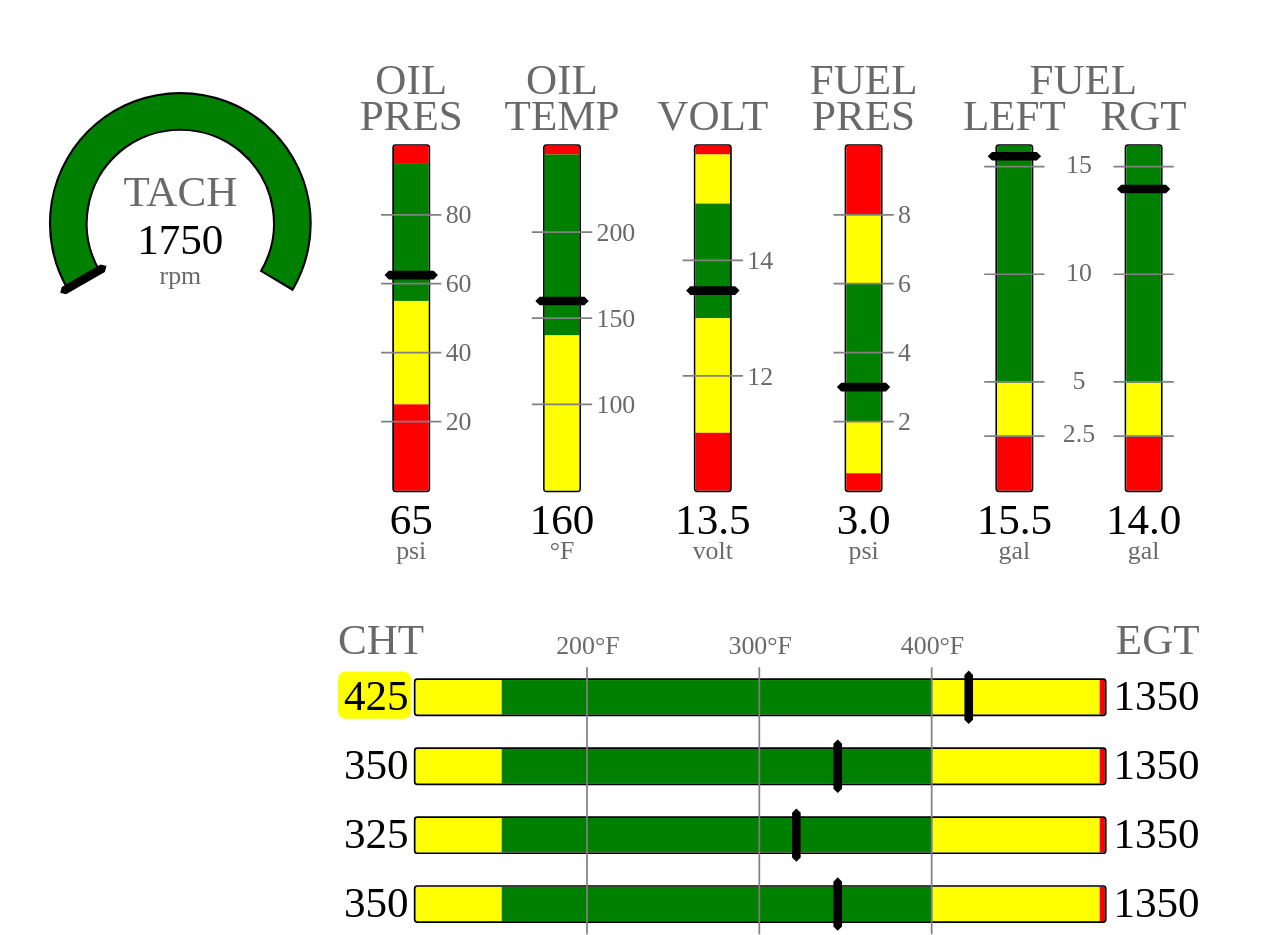
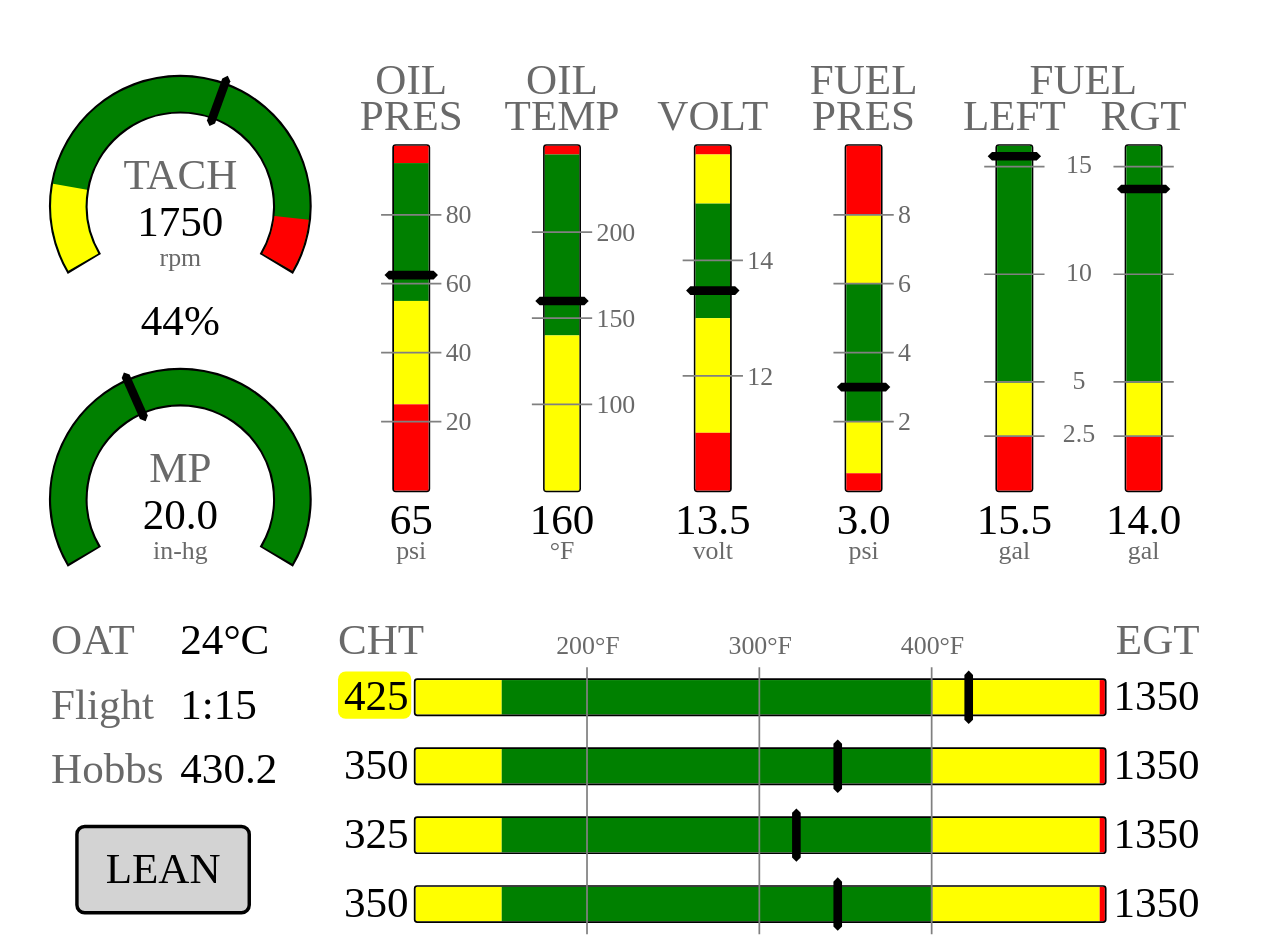
Before and after one commit to tomcourt/tomcourt.github.io, a plain HTML site: page efis.html in a window 1280 px wide. Drawn offline with Linux system fonts and the light colour scheme.

Commit message:
efis complete

```diff
--- a/efis.html
+++ b/efis.html
@@ -36,20 +36,58 @@
 		</g>
 	</defs>
 
-	<!-- Round gauge 240 degree sweep, 150 radius -->
-	<g transform="translate(150 200)">
-		<!-- <circle r="150" fill="gray"/>
-		<circle r="5" fill="white"/> -->
+	<!-- Tachometer round gauge 240 degree sweep, 130 radius, width 40, 0-3000 rpm -->
+	<g transform="translate(150 180)">
+		<!-- -31 to 31 degrees -->
 		<path d="M-111.4 67 A 130 130 0 1 1 111.4 67" fill="none" stroke="black" stroke-width="45" />
+		<!-- -30 to 30 degrees -->
 		<path d="M-112.6 65 A 130 130 0 1 1 112.6 65" fill="none" stroke="green" stroke-width="40" />
-		<g transform="rotate(-30)">
-			<use xlink:href="#vmark" x="-130" y="0"/>
-		</g>
+		<!-- 500 rpm -30 to 10 degrees -->
+		<path d="M-112.6 65 A 130 130 0 0 1 -128 -22.6" fill="none" stroke="yellow" stroke-width="40" />
+		<!-- 2700 rpm - 6 to 30 degrees -->
+		<path d="M129.2 13.6 A 130 130 0 0 1 112.6 65" fill="none" stroke="red" stroke-width="40" />
+
+		<use xlink:href="#vmark" x="-130" y="0" transform="rotate(110)"/>
+
 		<g font-size="50" text-anchor="middle" fill="dimgrey">
 			<text x="0" y="-20">TACH</text>
 			<text x="0" y="35" fill="black">1750</text>
 			<text x="0" y="70" font-size="30">rpm</text>
 		</g>
+	</g>
+
+	<!-- Manifold Pressure round gauge 240 degree sweep, 130 radius, width 40, 10-35 in-hg -->
+	<g transform="translate(150 520)">
+		<!-- -31 to 31 degrees -->
+		<path d="M-111.4 67 A 130 130 0 1 1 111.4 67" fill="none" stroke="black" stroke-width="45" />
+		<!-- -30 to 30 degrees -->
+		<path d="M-112.6 65 A 130 130 0 1 1 112.6 65" fill="none" stroke="green" stroke-width="40" />
+
+		<use xlink:href="#vmark" x="-130" y="0" transform="rotate(66)"/>
+
+		<g font-size="50" text-anchor="middle" fill="dimgrey">
+			<text x="0" y="-20">MP</text>
+			<text x="0" y="35" fill="black">20.0</text>
+			<text x="0" y="70" font-size="30">in-hg</text>
+		</g>
+	</g>
+
+	<text x="150" y="330" font-size="50" text-anchor="middle">44%</text>
+
+	<!-- MISC -->
+	<g transform="translate(0 700)" font-size="50">
+		<g fill="dimgrey">
+			<text x="0" y="0">OAT</text>
+			<text x="0" y="75">Flight</text>
+			<text x="0" y="150">Hobbs</text>
+		</g>
+		<g>
+			<text x="150" y="0">24&deg;C</text>
+			<text x="150" y="75">1:15</text>
+			<text x="150" y="150">430.2</text>
+		</g>
+		<rect x="30" y="200" width="200" height="100" rx="9" ry="9" fill="lightgrey" stroke="black" stroke-width="4"/>
+		<text x="130" y="265" text-anchor="middle">LEAN</text>
 	</g>
 
 	<!-- CHT/EGT -->
```
